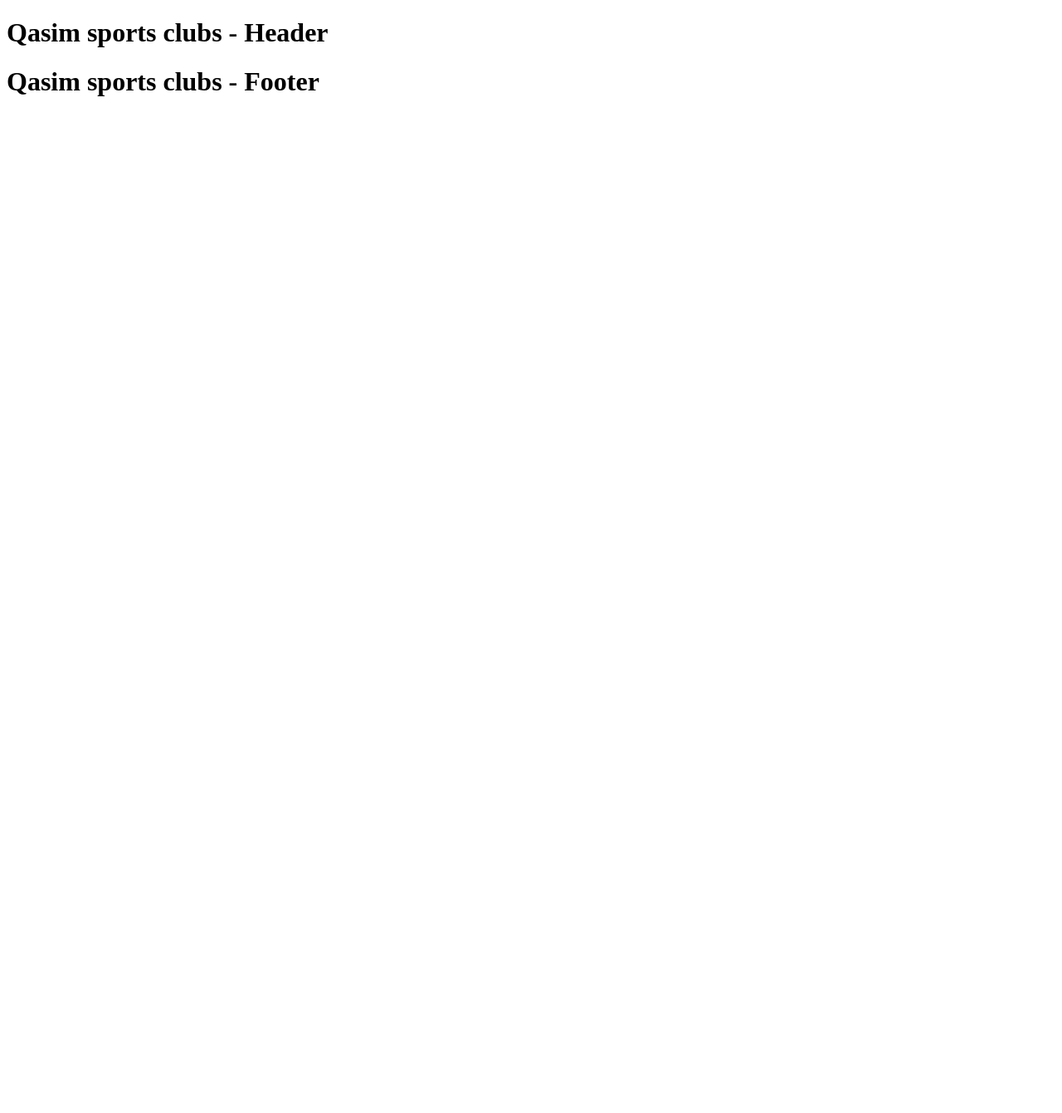
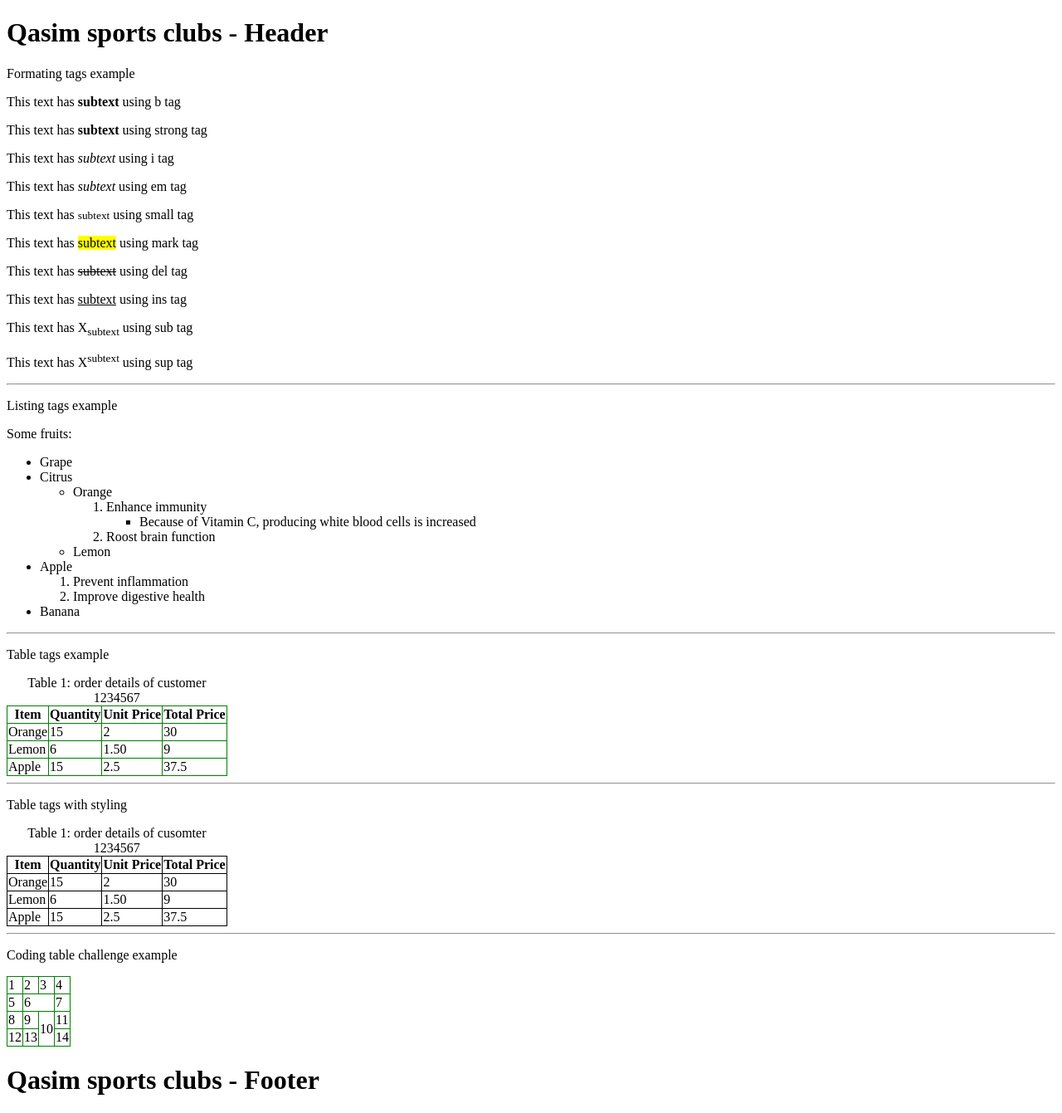
Before and after one commit to ragaln/Raghad, a Django app: page /clubs/ in a window 1280 px wide. Shown: the whole page at 83% size. Before the commit the page ends 116 px from the top, so only its background shows below. Run offline with Django 5.2, Linux system fonts and the light colour scheme.

Commit message:
practice lab 5

```diff
--- a/qasim_sports_clubs/clubs/templates/clubsmodule/index.html
+++ b/qasim_sports_clubs/clubs/templates/clubsmodule/index.html
@@ -1,5 +1,145 @@
 {% extends "layouts/base.html" %}
 
 
+
+{% block stylesheets %}
+
+<style>
+    table,
+    th,
+    td {
+        border: 1px solid green;
+        border-collapse: collapse;
+    }
+</style>
+
+{% endblock stylesheets %}
+
 {% block content %}
+
+<p>Formating tags example</p>
+<p> This text has <b>subtext</b> using b tag</p>
+<p> This text has <strong>subtext</strong> using strong tag</p>
+<p> This text has <i>subtext</i> using i tag</p>
+<p> This text has <em>subtext</em> using em tag</p>
+<p> This text has <small>subtext</small> using small tag</p>
+<p> This text has <mark>subtext</mark> using mark tag</p>
+<p> This text has <del>subtext</del> using del tag</p>
+<p> This text has <ins>subtext</ins> using ins tag</p>
+<p> This text has X<sub>subtext</sub> using sub tag</p>
+<p> This text has X<sup>subtext</sup> using sup tag</p>
+<hr />
+
+<p>Listing tags example</p>
+<p>Some fruits:</p>
+<ul>
+    <li>Grape</li>
+    <li>Citrus</li>
+    <ul>
+        <li>Orange</li>
+        <ol>
+            <li>Enhance immunity</li>
+            <ul>
+                <li>Because of Vitamin C, producing white blood cells is increased</li>
+            </ul>
+            <li>Roost brain function</li>
+        </ol>
+        <li>Lemon</li>
+    </ul>
+    <li>Apple</li>
+    <ol>
+        <li>Prevent inflammation</li>
+        <li>Improve digestive health</li>
+    </ol>
+    <li>Banana</li>
+</ul>
+<hr />
+
+<p>Table tags example</p>
+<table>
+    <caption>Table 1: order details of customer 1234567</caption>
+    <tr>
+        <th>Item</th>
+        <th>Quantity</th>
+        <th>Unit Price</th>
+        <th>Total Price</th>
+    </tr>
+    <tr>
+        <td>Orange</td>
+        <td>15</td>
+        <td>2</td>
+        <td>30</td>
+    </tr>
+    <tr>
+        <td>Lemon</td>
+        <td>6</td>
+        <td>1.50</td>
+        <td>9</td>
+    </tr>
+    <tr>
+        <td>Apple</td>
+        <td>15</td>
+        <td>2.5</td>
+        <td>37.5</td>
+    </tr>
+</table>
+<hr />
+
+<p>Table tags with styling</p>
+<table id="table1512" style="border: 1px solid black;border-collapse:collapse;">
+    <caption>Table 1: order details of cusomter 1234567</caption>
+    <tr style="border: 1px solid black;">
+        <th style="border: 1px solid black;">Item</th>
+        <th style="border: 1px solid black;">Quantity</th>
+        <th style="border: 1px solid black;">Unit Price</th>
+        <th style="border: 1px solid black;">Total Price</th>
+    </tr>
+    <tr>
+        <td style="border: 1px solid black;">Orange</td>
+        <td style="border: 1px solid black;">15</td>
+        <td style="border: 1px solid black;">2</td>
+        <td style="border: 1px solid black;">30</td>
+    </tr>
+    <tr>
+        <td style="border: 1px solid black;">Lemon</td>
+        <td style="border: 1px solid black;">6</td>
+        <td style="border: 1px solid black;">1.50</td>
+        <td style="border: 1px solid black;">9</td>
+    </tr>
+    <tr>
+        <td style="border: 1px solid black;">Apple</td>
+        <td style="border: 1px solid black;">15</td>
+        <td style="border: 1px solid black;">2.5</td>
+        <td style="border: 1px solid black;">37.5</td>
+    </tr>
+</table>
+<hr />
+
+
+<p>Coding table challenge example</p>
+<table>
+    <tr>
+        <td>1</td>
+        <td>2</td>
+        <td>3</td>
+        <td>4</td>
+    </tr>
+    <tr>
+        <td>5</td>
+        <td colspan="2">6</td>
+        <td>7</td>
+    </tr>
+    <tr>
+        <td>8</td>
+        <td>9</td>
+        <td rowspan="2">10</td>
+        <td>11</td>
+    </tr>
+    <tr>
+        <td>12</td>
+        <td>13</td>
+        <td>14</td>
+    </tr>
+</table>
+
 {% endblock content %}
```
